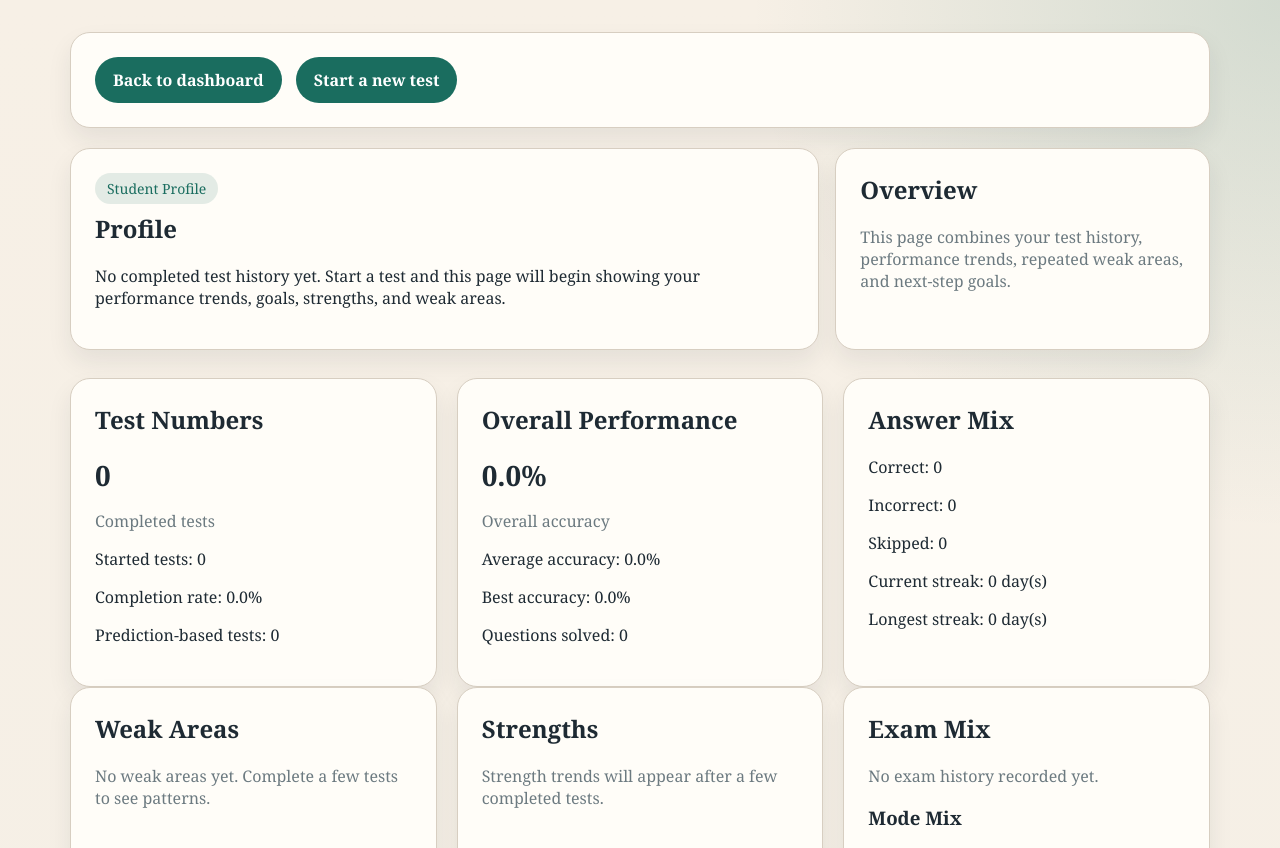
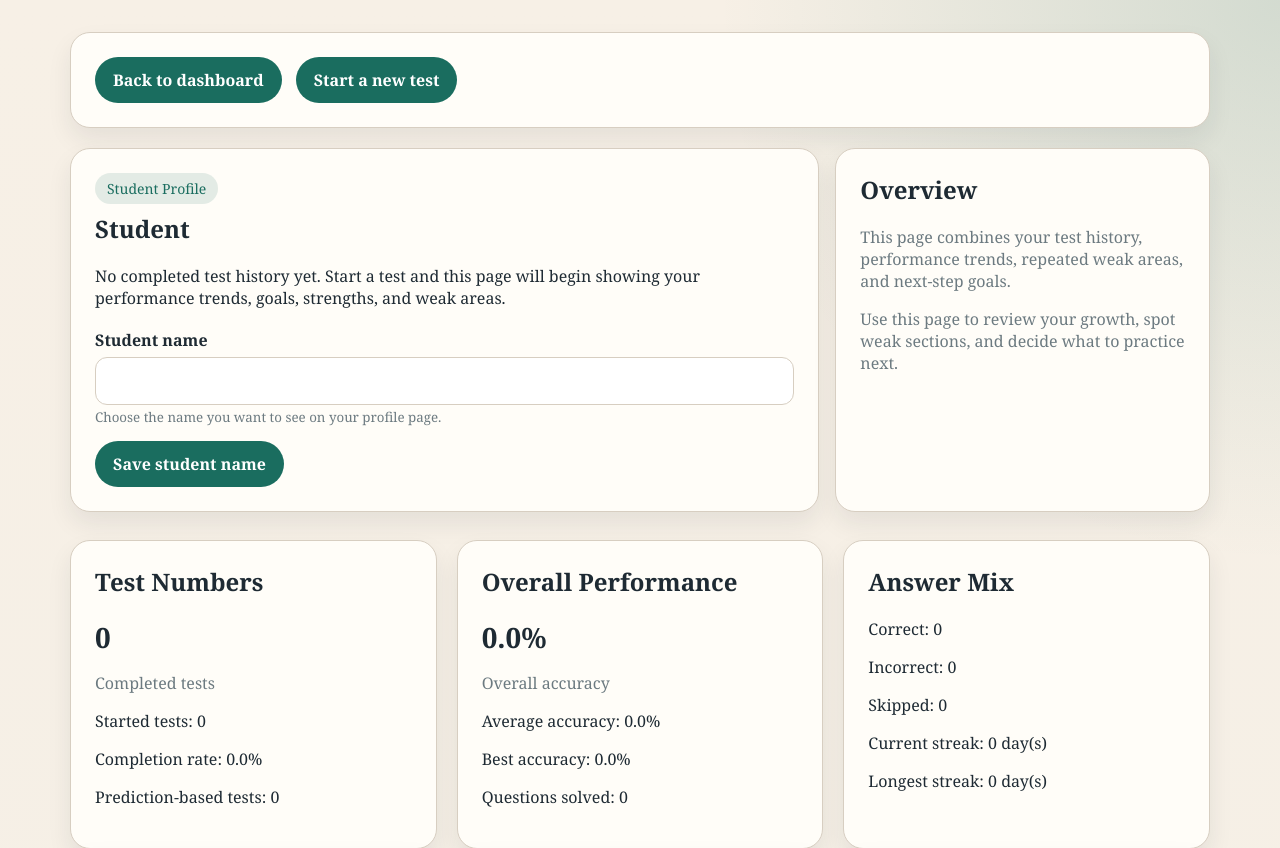
Before and after one commit to prarit0097/bankexamtest, a Django app: page /profile/ in a window 1280 px wide. Shown: the top 848 px of the page. Run offline with Django 5.2, Linux system fonts and the light colour scheme; data comes from the database, SQL or seed files in the repository; data that the repository does not hold is empty.

Commit message:
Let students rename their profile and hide Telegram from pages
Student-facing screens no longer expose Telegram wording or chat details. The profile page now offers a simple student-name update form, while the underlying backend identity continues to use the configured hidden routing key internally.

Constraint: Existing backend-controlled identity model must remain intact without introducing a new auth system

Constraint: Telegram delivery can stay operational internally but must not appear in visible page copy

Rejected: Build a full user-account/profile model now | unnecessary scope for a simple visible-name editor

Confidence: high

Scope-risk: narrow

Reversibility: clean

Directive: Keep messaging and identity details user-friendly and avoid leaking transport-specific backend concepts into student UI

Tested: python manage.py check; python manage.py test prep

Not-tested: Manual cross-browser review of the renamed profile form beyond the local template path

```diff
--- a/prep/forms.py
+++ b/prep/forms.py
@@ -77,3 +77,12 @@ class TestCreationForm(forms.Form):
             return self.data.get("section") or None
         initial_section = self.initial.get("section")
         return getattr(initial_section, "id", initial_section)
+
+
+class StudentNameForm(forms.Form):
+    display_name = forms.CharField(
+        max_length=120,
+        min_length=2,
+        label="Student name",
+        help_text="Choose the name you want to see on your profile page.",
+    )
--- a/prep/services/__init__.py
+++ b/prep/services/__init__.py
@@ -1,7 +1,7 @@
 from .assessment import create_test_session, submit_test_session
 from .notifications import generate_daily_summary, send_daily_summary
 from .prediction import generate_prediction_set
-from .profile import build_profile_dashboard
+from .profile import build_profile_dashboard, save_profile_name
 from .taxonomy import ensure_default_taxonomy
 
 __all__ = [
@@ -10,6 +10,7 @@ __all__ = [
     "ensure_default_taxonomy",
     "generate_daily_summary",
     "generate_prediction_set",
+    "save_profile_name",
     "send_daily_summary",
     "submit_test_session",
 ]
--- a/prep/services/profile.py
+++ b/prep/services/profile.py
@@ -55,11 +55,9 @@ def build_profile_dashboard(chat_id=None):
     opportunities = _build_opportunities(weak_counter, overall_accuracy, total_incorrect)
 
     return {
-        "chat_id": target_chat_id,
-        "profile_name": _display_name(link, target_chat_id),
-        "telegram_username": link.username if link else "",
-        "linked_at": link.linked_at if link else None,
-        "last_report_sent_at": link.last_report_sent_at if link else None,
+        "profile_name": _display_name(link),
+        "profile_created_at": link.linked_at if link else None,
+        "last_active_at": _last_active_at(sessions),
         "has_profile": bool(target_chat_id),
         "has_test_data": total_started > 0,
         "total_started": total_started,
@@ -87,6 +85,17 @@ def build_profile_dashboard(chat_id=None):
     }
 
 
+def save_profile_name(display_name, chat_id=None):
+    target_chat_id = (chat_id or settings.DEFAULT_TELEGRAM_CHAT_ID or "").strip()
+    if not target_chat_id:
+        return None
+
+    link, _ = TelegramLink.objects.get_or_create(chat_id=target_chat_id)
+    link.display_name = display_name.strip()
+    link.save(update_fields=["display_name", "updated_at"])
+    return link
+
+
 def _safe_percentage(numerator, denominator):
     if not denominator:
         return 0.0
@@ -107,14 +116,19 @@ def _top_counter_items(counter, limit=5):
     return [{"label": label, "count": count} for label, count in counter.most_common(limit)]
 
 
-def _display_name(link, chat_id):
+def _display_name(link):
     if not link:
-        return "Profile"
+        return "Student"
     if link.display_name:
         return link.display_name
-    if link.username:
-        return f"@{link.username}"
-    return f"Chat {chat_id}"
+    return "Student"
+
+
+def _last_active_at(sessions):
+    latest = sessions.first()
+    if not latest:
+        return None
+    return latest.submitted_at or latest.started_at
 
 
 def _compute_streaks(completed_sessions):
--- a/prep/views.py
+++ b/prep/views.py
@@ -1,13 +1,18 @@
 from django.contrib import messages
-from django.conf import settings
 from django.http import HttpResponseRedirect
 from django.shortcuts import redirect
 from django.urls import reverse
 from django.views.generic import DetailView, FormView, TemplateView
 
-from prep.forms import TestCreationForm
+from prep.forms import StudentNameForm, TestCreationForm
 from prep.models import ContentAsset, PredictionSet, Section, TestSession, TestStatus, Topic
-from prep.services import build_profile_dashboard, create_test_session, ensure_default_taxonomy, submit_test_session
+from prep.services import (
+    build_profile_dashboard,
+    create_test_session,
+    ensure_default_taxonomy,
+    save_profile_name,
+    submit_test_session,
+)
 
 
 class HomeView(TemplateView):
@@ -19,7 +24,6 @@ class HomeView(TemplateView):
         context["form"] = kwargs.get("form") or TestCreationForm()
         context["prediction_sets"] = PredictionSet.objects.select_related("exam")[:5]
         context["content_assets"] = ContentAsset.objects.select_related("exam")[:5]
-        context["default_telegram_chat_id"] = settings.DEFAULT_TELEGRAM_CHAT_ID
         context["section_catalog"] = [
             {"id": section.id, "label": str(section), "exam_id": section.exam_id}
             for section in Section.objects.select_related("exam").order_by("exam__name", "display_order", "name")
@@ -38,13 +42,26 @@ class HomeView(TemplateView):
 
 class ProfileView(TemplateView):
     template_name = "prep/profile.html"
+    http_method_names = ["get", "post"]
 
     def get_context_data(self, **kwargs):
         ensure_default_taxonomy()
         context = super().get_context_data(**kwargs)
-        context["profile"] = build_profile_dashboard()
-        context["default_telegram_chat_id"] = settings.DEFAULT_TELEGRAM_CHAT_ID
+        profile = build_profile_dashboard()
+        initial_name = "" if profile["profile_name"] == "Student" else profile["profile_name"]
+        context["profile"] = profile
+        context["name_form"] = kwargs.get("name_form") or StudentNameForm(initial={"display_name": initial_name})
         return context
+
+    def post(self, request, *args, **kwargs):
+        form = StudentNameForm(request.POST)
+        if form.is_valid():
+            save_profile_name(form.cleaned_data["display_name"])
+            messages.success(request, "Student name updated successfully.")
+            return redirect("prep:profile")
+
+        messages.error(request, "Student name could not be updated. Please correct the field and try again.")
+        return self.render_to_response(self.get_context_data(name_form=form))
 
 
 class StartTestView(FormView):
--- a/templates/prep/profile.html
+++ b/templates/prep/profile.html
@@ -11,29 +11,35 @@
 <section class="hero">
     <div class="panel">
         <span class="pill">Student Profile</span>
-        {% if profile.telegram_username %}
-            <span class="pill">{{ profile.telegram_username }}</span>
+        <h1>{{ profile.profile_name }}</h1>
+        {% if profile.profile_created_at %}
+            <p class="muted">Profile created on {{ profile.profile_created_at|date:"d M Y, h:i A" }}</p>
         {% endif %}
-        <h1>{{ profile.profile_name }}</h1>
-        {% if profile.chat_id %}
-            <p class="muted">Telegram chat ID: {{ profile.chat_id }}</p>
-        {% endif %}
-        {% if profile.linked_at %}
-            <p class="muted">Profile linked on {{ profile.linked_at|date:"d M Y, h:i A" }}</p>
-        {% endif %}
-        {% if profile.last_report_sent_at %}
-            <p class="muted">Last Telegram report sent on {{ profile.last_report_sent_at|date:"d M Y, h:i A" }}</p>
+        {% if profile.last_active_at %}
+            <p class="muted">Last active on {{ profile.last_active_at|date:"d M Y, h:i A" }}</p>
         {% endif %}
         {% if not profile.has_test_data %}
             <p>No completed test history yet. Start a test and this page will begin showing your performance trends, goals, strengths, and weak areas.</p>
         {% endif %}
+        <form method="post" action="{% url 'prep:profile' %}" style="margin-top: 20px;">
+            {% csrf_token %}
+            <div class="field">
+                <label for="{{ name_form.display_name.id_for_label }}">{{ name_form.display_name.label }}</label>
+                {{ name_form.display_name }}
+                {% if name_form.display_name.help_text %}
+                    <small class="muted">{{ name_form.display_name.help_text }}</small>
+                {% endif %}
+                {% for error in name_form.display_name.errors %}
+                    <div class="muted">{{ error }}</div>
+                {% endfor %}
+            </div>
+            <button type="submit">Save student name</button>
+        </form>
     </div>
     <div class="panel">
         <h2>Overview</h2>
         <p class="muted">This page combines your test history, performance trends, repeated weak areas, and next-step goals.</p>
-        {% if default_telegram_chat_id %}
-            <p class="muted">Backend-controlled profile is currently tied to chat ID {{ default_telegram_chat_id }}.</p>
-        {% endif %}
+        <p class="muted">Use this page to review your growth, spot weak sections, and decide what to practice next.</p>
     </div>
 </section>
 
--- a/templates/prep/session_detail.html
+++ b/templates/prep/session_detail.html
@@ -12,9 +12,6 @@
         {{ session.get_difficulty_display }} difficulty
         {% if session.metadata.use_prediction %}| likely-question practice set{% endif %}
     </p>
-    {% if session.telegram_link %}
-        <p class="muted">Telegram linked: {{ session.telegram_link }}</p>
-    {% endif %}
 </div>
 
 <form method="post" action="{% url 'prep:submit-test' session.pk %}">
```
Also changed, not shown: TEST.md (+5 -0 lines), prep/tests.py (+15 -0 lines), templates/prep/home.html (+2 -5 lines), README.md.
